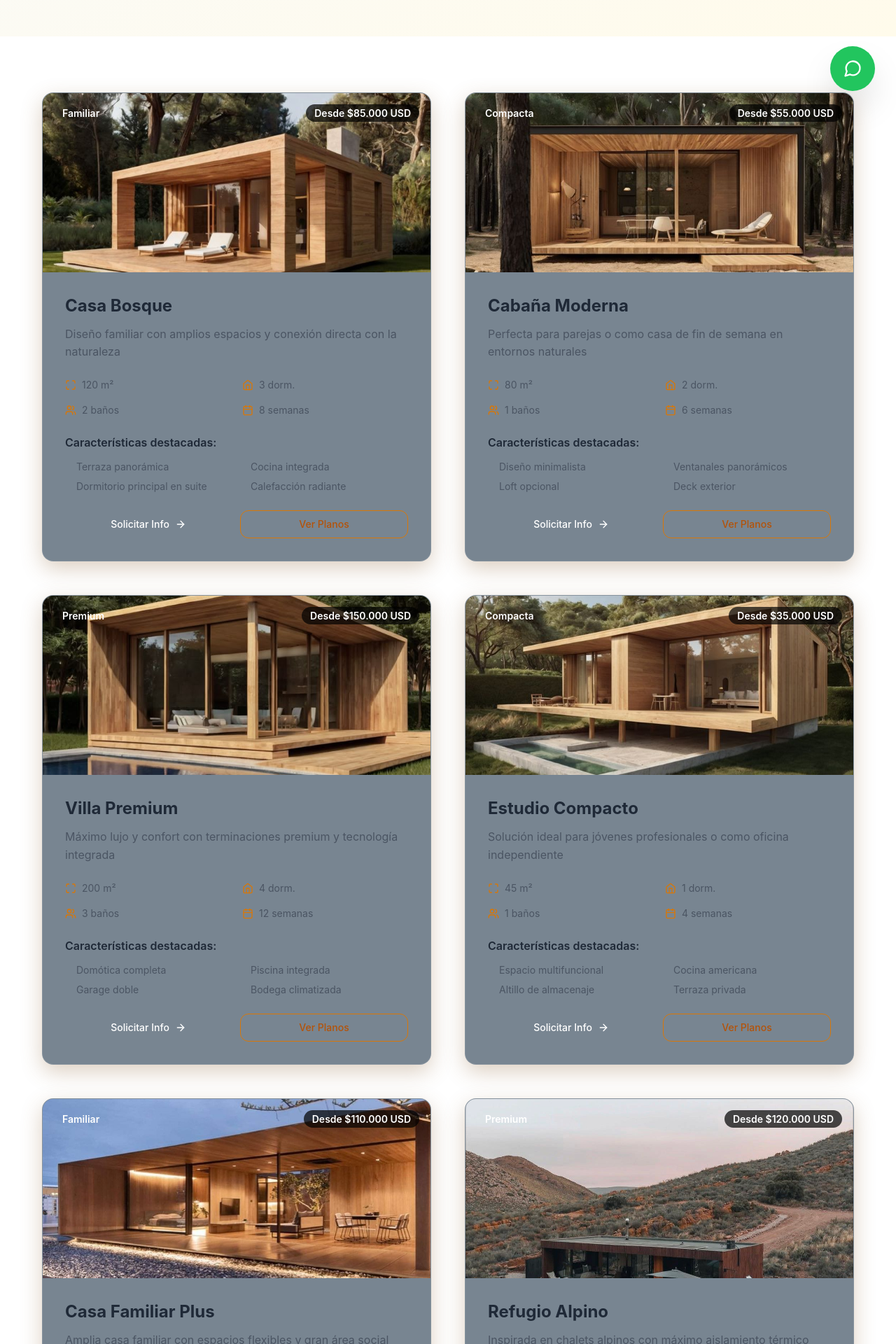
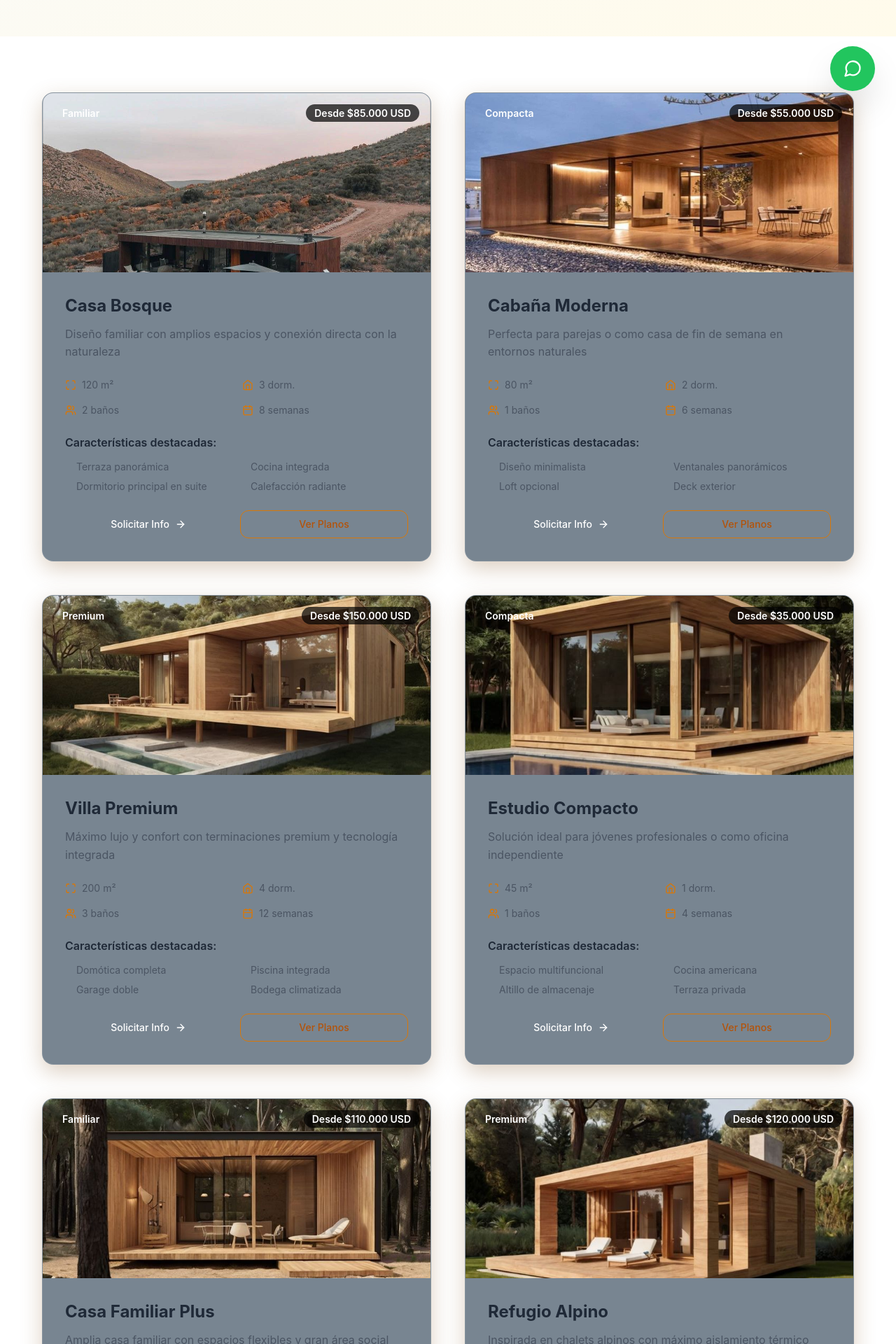
Before and after one commit to Osvald-dev/madercasa, a React (Vite) app: page /madercasa/modelos in a window 1280 px wide. Shown: the part 640-2560 px from the top of the page at 70% size. Built offline with nearby package versions, Linux system fonts and the light colour scheme.

Commit message:
ajustes de imgg

```diff
--- a/src/pages/About.jsx
+++ b/src/pages/About.jsx
@@ -4,6 +4,9 @@ import { motion } from 'framer-motion';
 import { Helmet } from 'react-helmet';
 import { Users, Target, Award, Globe, TreePine, Building } from 'lucide-react';
 import imgD from '../../assets/img/1-a.jpg'
+import img1 from "../../assets/img/2-b.jpg";
+import img2 from "../../assets/img/2-a.jpg";
+import img3 from "../../assets/img/3-b.jpg";
 const About = () => {
   const values = [
     {
@@ -290,19 +293,19 @@ const About = () => {
                 name: "Ing. Carlos Mendoza",
                 role: "Director Técnico",
                 specialty: "Especialista en sistemas CLT",
-                image: "../../assets/img/2-b.jpg"
+                image: img1
               },
               {
                 name: "Arq. María González",
                 role: "Directora de Diseño",
                 specialty: "Arquitectura sustentable",
-                image: "../../assets/img/2-a.jpg"
+                image: img2
               },
               {
                 name: "Ing. Roberto Silva",
                 role: "Jefe de Obra",
                 specialty: "Construcción modular",
-                image: "../../assets/img/3-b.jpg"
+                image: img3
               }
             ].map((member, index) => (
               <motion.div
--- a/src/pages/Home.jsx
+++ b/src/pages/Home.jsx
@@ -4,7 +4,9 @@ import { Link } from 'react-router-dom';
 import { ArrowRight, TreePine, Shield, Zap, Award } from 'lucide-react';
 import { Button } from '@/components/ui/button';
 import img1 from '../../assets/img/2.jpg';
-
+import img2 from '../../assets/img/9.jpg';
+import img3 from '../../assets/img/8.jpg';
+import img4 from '../../assets/img/7.jpg';
 
 
 const Home = () => {
@@ -187,17 +189,17 @@ const Home = () => {
               {
                 title: "Casa Familiar Moderna",
                 description: "Diseño contemporáneo con espacios amplios",
-                image:'../../assets/img/9.jpg'
+                image:img2
               },
               {
                 title: "Cabaña de Montaña",
                 description: "Perfecta integración con el entorno natural",
-                image:'../../assets/img/7.jpg'
+                image:img3
               },
               {
                 title: "Vivienda Modular",
                 description: "Flexibilidad y personalización total",
-                image:'../../assets/img/8.jpg'
+                image:img4
               }
             ].map((project, index) => (
               <motion.div
--- a/src/pages/Models.jsx
+++ b/src/pages/Models.jsx
@@ -6,6 +6,12 @@ import { Home, Users, Maximize, Calendar, ArrowRight, Filter } from 'lucide-reac
 import { Button } from '@/components/ui/button';
 import { useToast } from '@/components/ui/use-toast';
 import imgR from '../../assets/img/3.jpg';
+import img1 from '../../assets/img/1.jpg';
+import img2 from '../../assets/img/2.jpg';
+import img3 from '../../assets/img/7.jpg';
+import img4 from '../../assets/img/8.jpg';
+import img5 from '../../assets/img/9.jpg';
+import img6 from '../../assets/img/10.jpg';
 
 const Models = () => {
   const { toast } = useToast();
@@ -30,7 +36,7 @@ const Models = () => {
       buildTime: "8 semanas",
       description: "Diseño familiar con amplios espacios y conexión directa con la naturaleza",
       features: ["Terraza panorámica", "Cocina integrada", "Dormitorio principal en suite", "Calefacción radiante"],
-      image: "../../assets/img/10.jpg"
+      image: img1
     },
     {
       id: 2,
@@ -43,7 +49,7 @@ const Models = () => {
       buildTime: "6 semanas",
       description: "Perfecta para parejas o como casa de fin de semana en entornos naturales",
       features: ["Diseño minimalista", "Ventanales panorámicos", "Loft opcional", "Deck exterior"],
-      image: "../../assets/img/9.jpg"
+      image: img2
     },
     {
       id: 3,
@@ -56,7 +62,7 @@ const Models = () => {
       buildTime: "12 semanas",
       description: "Máximo lujo y confort con terminaciones premium y tecnología integrada",
       features: ["Domótica completa", "Piscina integrada", "Garage doble", "Bodega climatizada"],
-      image: "../../assets/img/8.jpg"
+      image: img3
     },
     {
       id: 4,
@@ -69,7 +75,7 @@ const Models = () => {
       buildTime: "4 semanas",
       description: "Solución ideal para jóvenes profesionales o como oficina independiente",
       features: ["Espacio multifuncional", "Cocina americana", "Altillo de almacenaje", "Terraza privada"],
-      image: "../../assets/img/7.jpg"
+      image: img4
     },
     {
       id: 5,
@@ -82,7 +88,7 @@ const Models = () => {
       buildTime: "10 semanas",
       description: "Amplia casa familiar con espacios flexibles y gran área social",
       features: ["Sala de estar doble altura", "Cocina isla central", "Playroom", "Quincho cubierto"],
-      image: "../../assets/img/2.jpg"
+      image: img5
     },
     {
       id: 6,
@@ -95,7 +101,7 @@ const Models = () => {
       buildTime: "9 semanas",
       description: "Inspirada en chalets alpinos con máximo aislamiento térmico",
       features: ["Chimenea central", "Sauna privada", "Balcón panorámico", "Aislamiento superior"],
-      image: "../../assets/img/1.jpg"
+      image: img6
     }
   ];
 
```
Also changed, not shown: 10 other files (tests, documents, lock files or other folders).
